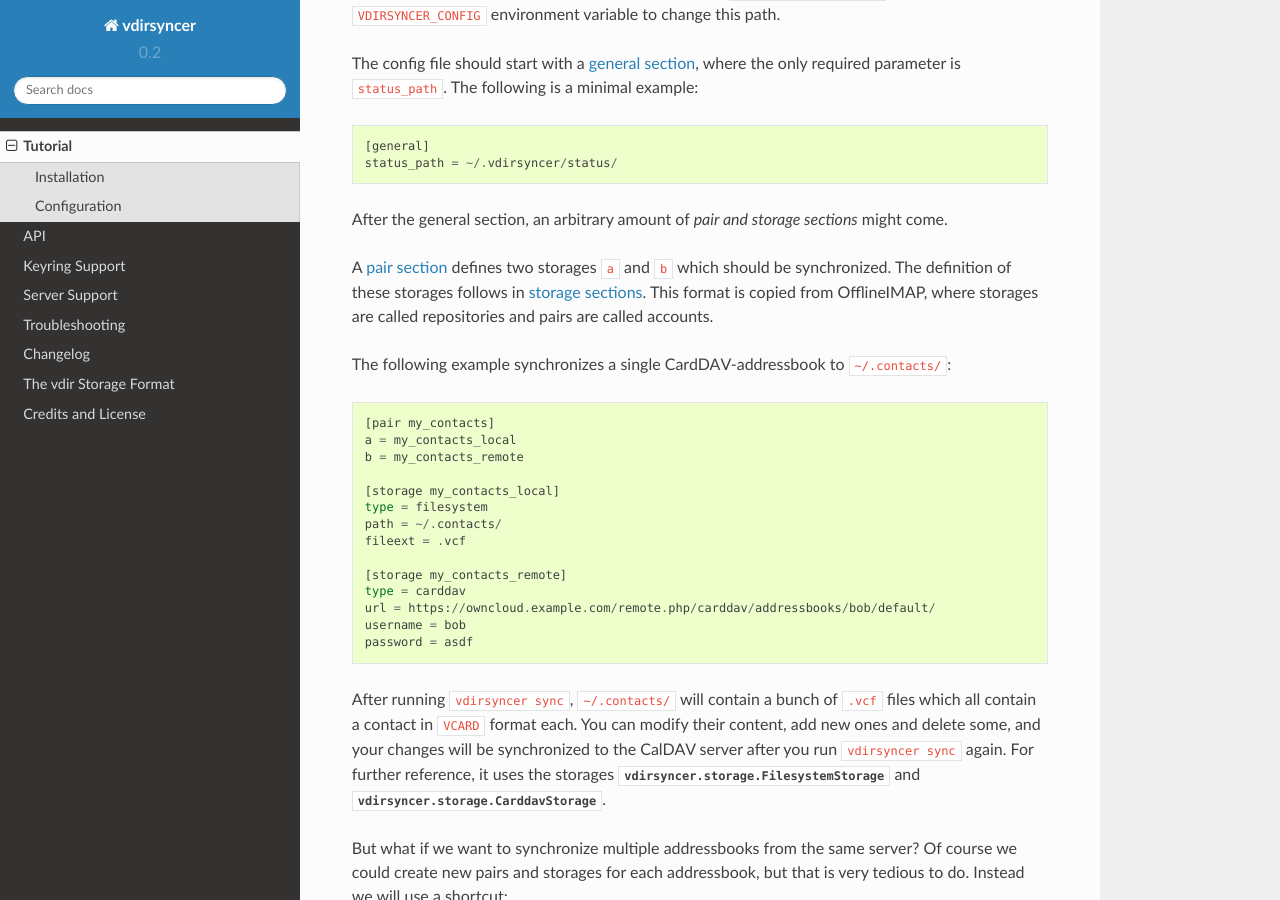
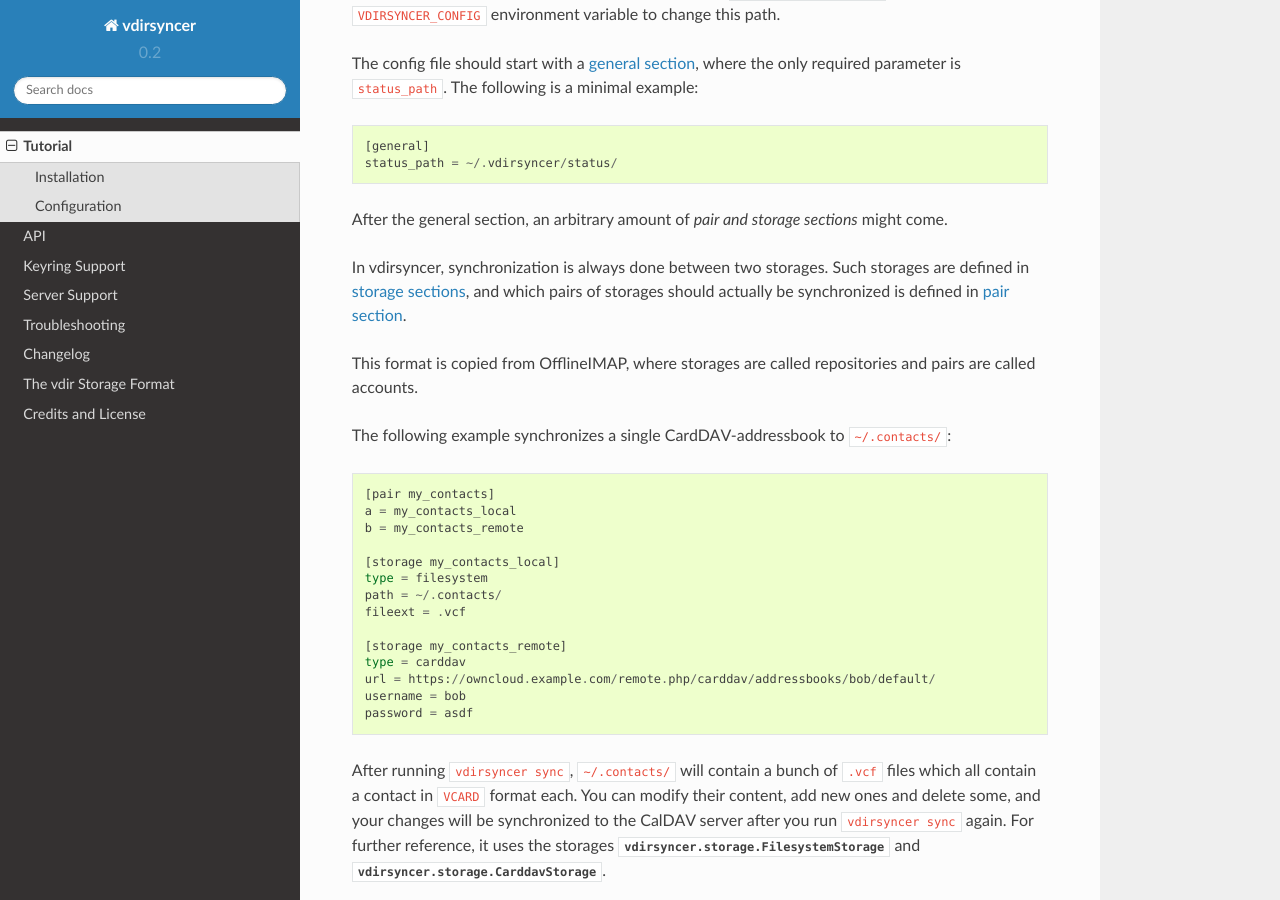
Before and after one commit to pimutils/vdirsyncer, a Sphinx documentation site: the page built from docs/tutorial.rst, in a window 1280 px wide and 900 px high, scrolled down 493 px. Built offline with Sphinx 7.4.7 and the Read the Docs theme 2.0.0, drawn with Linux system fonts in a browser that asks for light colours.

Commit message:
Slight rewording of tutorial

```diff
--- a/docs/tutorial.rst
+++ b/docs/tutorial.rst
@@ -33,11 +33,13 @@
 After the general section, an arbitrary amount of *pair and storage sections*
 might come.
 
-A :ref:`pair section <pair_config>` defines two storages ``a`` and ``b`` which
-should be synchronized. The definition of these storages follows in
-:ref:`storage sections <storage_config>`.  This format is copied from
-OfflineIMAP, where storages are called repositories and pairs are called
-accounts.
+In vdirsyncer, synchronization is always done between two storages. Such
+storages are defined in :ref:`storage sections <storage_config>`, and which
+pairs of storages should actually be synchronized is defined in :ref:`pair
+section <pair_config>`.
+
+This format is copied from OfflineIMAP, where storages are called
+repositories and pairs are called accounts.
 
 The following example synchronizes a single CardDAV-addressbook to
 ``~/.contacts/``::
```
